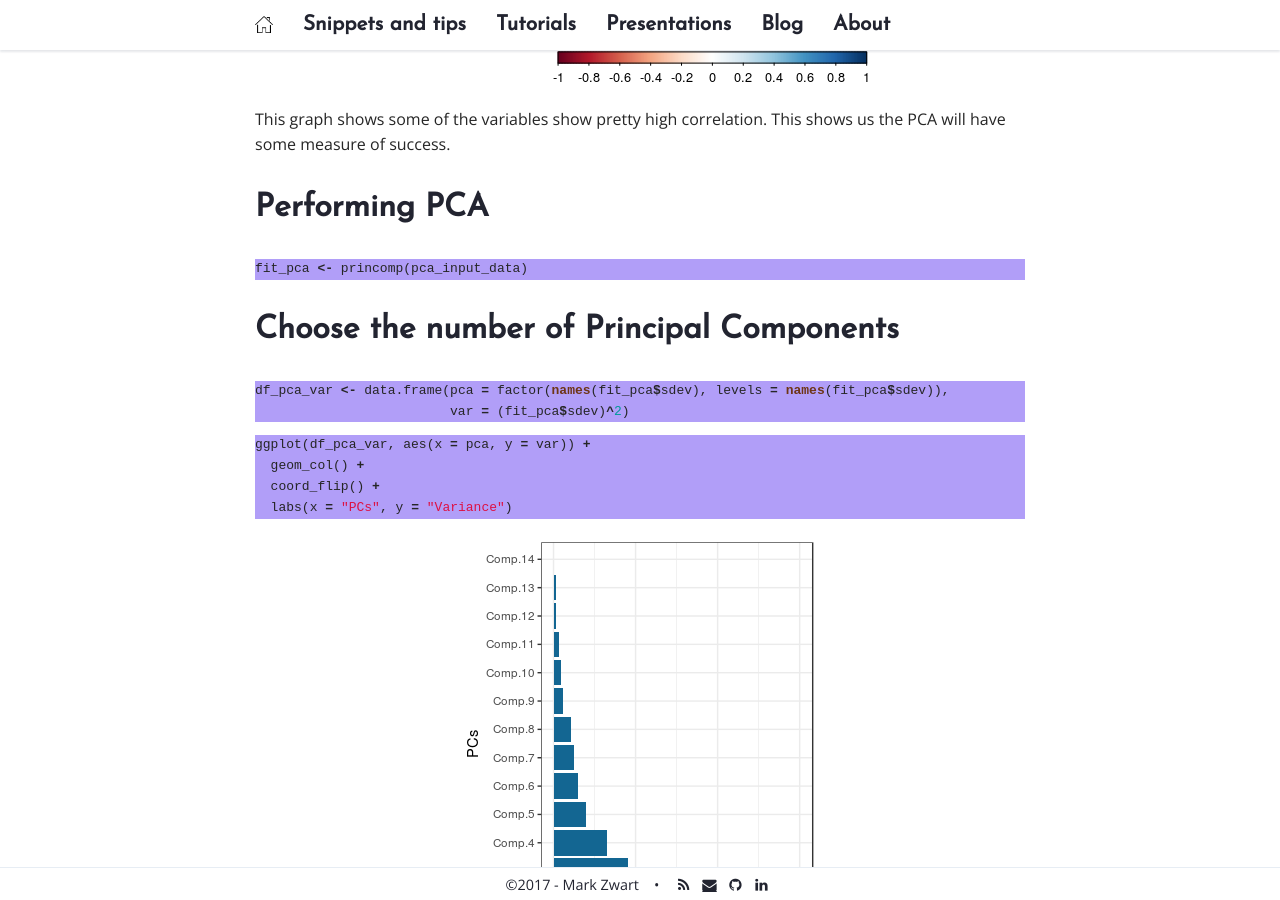
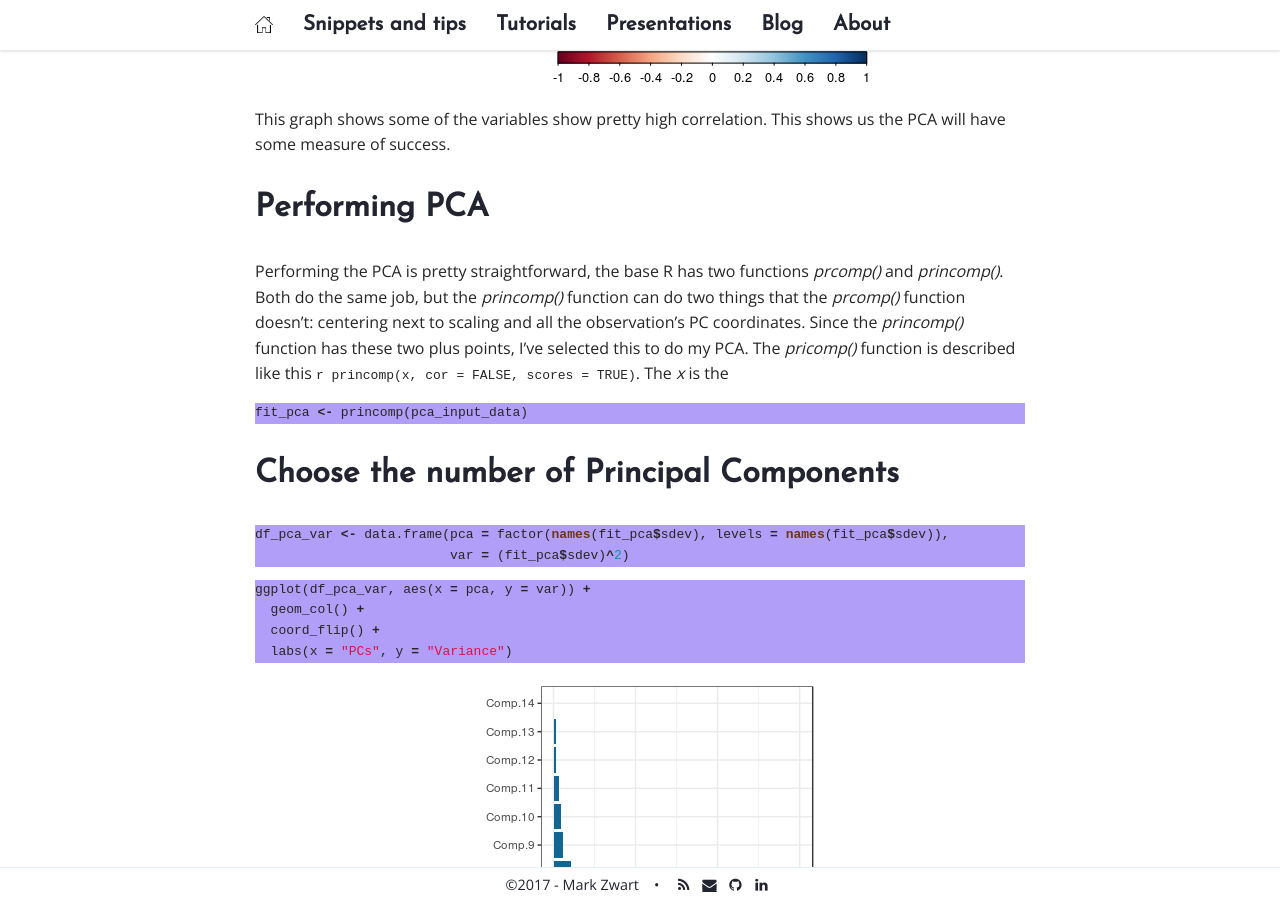
Before and after one commit to mark-me/mark-me.github.io, a Jekyll site: the page built from _pages/tutorials/pca/pca.md, in a window 1280 px wide and 900 px high, scrolled down 3581 px. Built offline with Jekyll 4.4.1, drawn with Linux system fonts in a browser that asks for light colours; nearby versions of some CDN libraries; comment, search, counter and statistics services are not loaded.

Commit message:
Update pca.md

````diff
--- a/_pages/tutorials/pca/pca.md
+++ b/_pages/tutorials/pca/pca.md
@@ -82,6 +82,7 @@ This graph shows some of the variables show pretty high correlation. This shows
 
 # Performing PCA
 
+Performing the PCA is pretty straightforward, the base R has two functions _prcomp()_ and _princomp()_. Both do the same job, but the _princomp()_ function can do two things that the _prcomp()_ function doesn't: centering next to scaling and all the observation's PC coordinates. Since the _princomp()_ function has these two plus points, I've selected this to do my PCA. The _pricomp()_ function is described like this ```r princomp(x, cor = FALSE, scores = TRUE)```. The _x_ is the
 ```r
 fit_pca <- princomp(pca_input_data)
 ```
````
